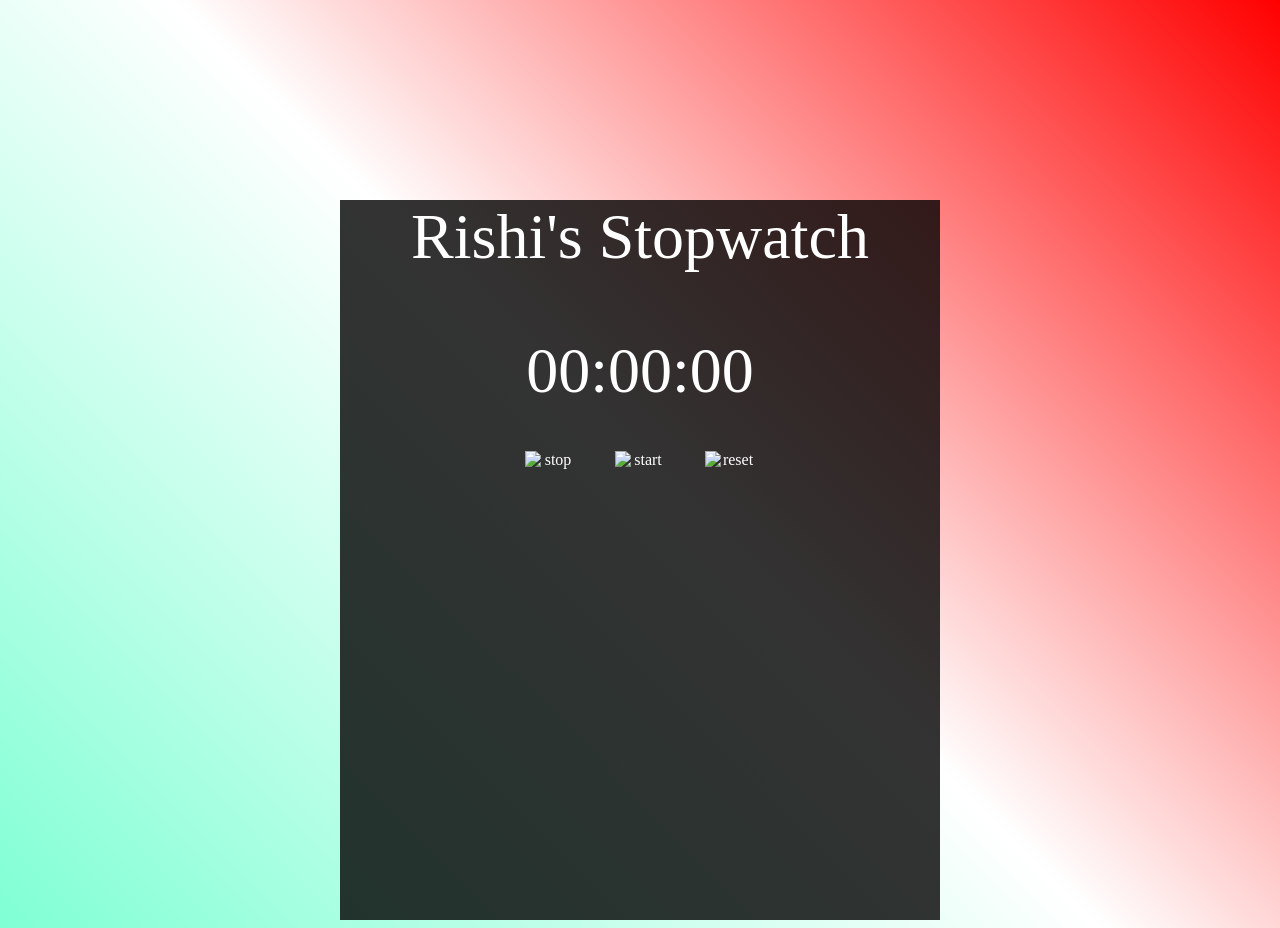
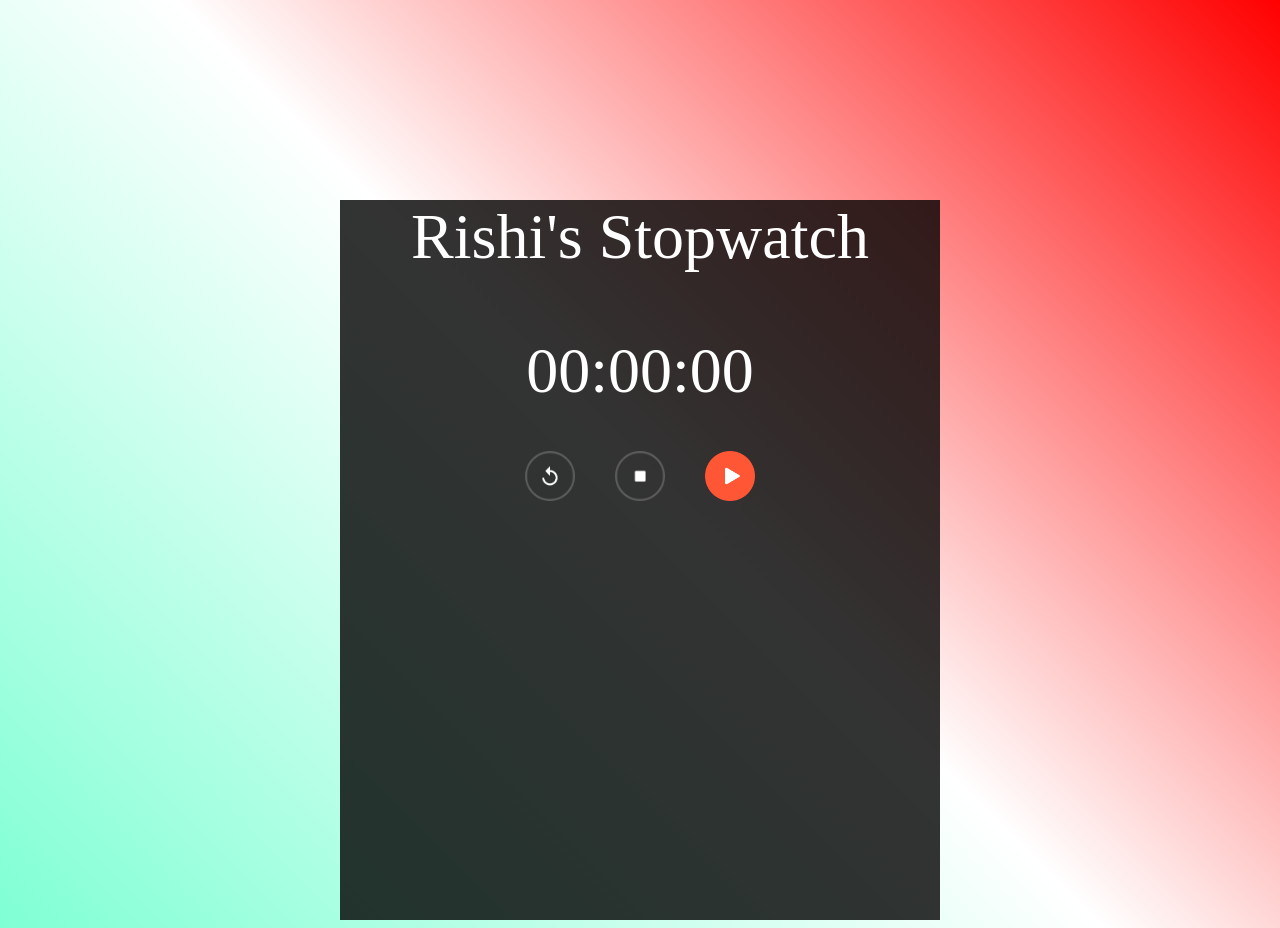
Before and after one commit to Rishith88/My-web-OS-2, a plain HTML site: page src/stopwatch.html in a window 1280 px wide. Drawn offline with Linux system fonts and the light colour scheme; files whose address does not match are found by name.

Commit message:
Change image sources for stopwatch controls
Updated image sources for stopwatch buttons to absolute paths.

```diff
--- a/src/stopwatch.html
+++ b/src/stopwatch.html
@@ -47,9 +47,9 @@
     <h1> Rishi's Stopwatch</h1>
     <h1 id="displayTime">00:00:00</h1>
     <div class="buttons">
-        <img src="stop.png" alt="stop" onclick="watchStop()">
-        <img src="start.png" alt="start" onclick="watchStart()">
-        <img src="reset.png" alt="reset" onclick="watchReset()">
+        <img src="C:\Users\ganes\My First Web OS\Images\reset.png" alt="stop" onclick="watchStop()">
+        <img src="C:\Users\ganes\My First Web OS\Images\stop.png" alt="start" onclick="watchStart()">
+        <img src="C:\Users\ganes\My First Web OS\Images\start.png" alt="reset" onclick="watchReset()">
 
 
     </div>
```
